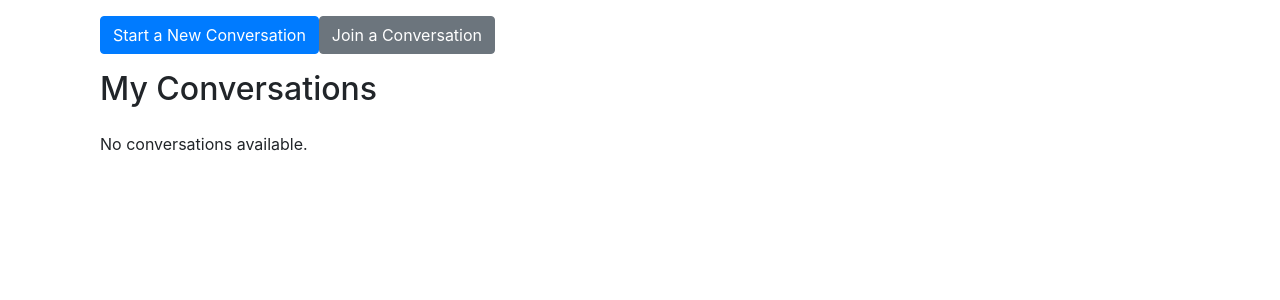
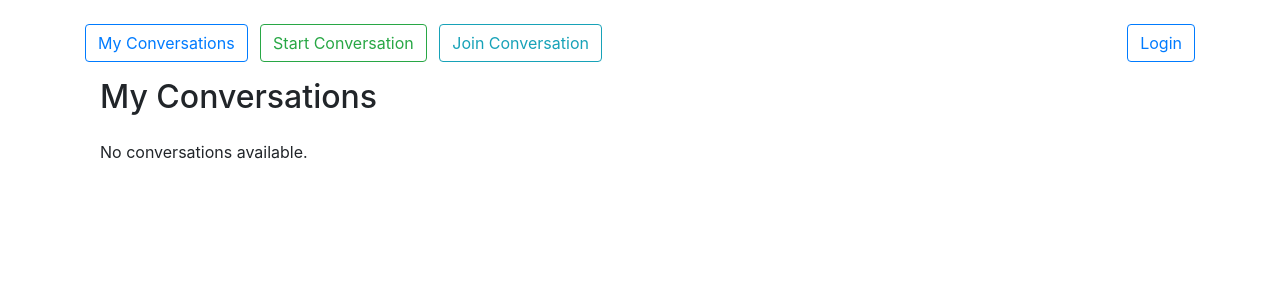
Before and after one commit to Jahankhan01/chat-app, a Django app: template chat/templates/chat/conversation_list.html in a window 1280 px wide. Shown: the top 300 px of the page. Run offline with Django 4.2, Linux system fonts and the light colour scheme; the template is opened without the code that fills it, so the values that code supplies are empty; some libraries are stand-ins or nearby versions.

Commit message:
UI modified

```diff
--- a/chat/forms.py
+++ b/chat/forms.py
@@ -31,3 +31,9 @@ class ConversationForm(forms.Form):
         required=True,
         label="Select users to add to the conversation"
     )
+
+    def __init__(self, *args, **kwargs):
+        logged_in_user = kwargs.pop('logged_in_user', None)
+        super().__init__(*args, **kwargs)
+        if logged_in_user:
+            self.fields['users'].queryset = User.objects.exclude(id=logged_in_user.id)
--- a/chat/templates/chat/base.html
+++ b/chat/templates/chat/base.html
@@ -12,17 +12,24 @@
     {% load crispy_forms_tags %}
 </head>
 <body>
-    <div class="container">
+    <div class="container mt-4">
         <div class="d-flex justify-content-between align-items-center mb-3">
+            <!-- Left Side Navigation -->
             <div>
-                <!-- Other potential header content can go here -->
+                <a href="{% url 'conversation_list' %}" class="btn btn-outline-primary mr-2">My Conversations</a>
+                <a href="{% url 'conversation_create' %}" class="btn btn-outline-success mr-2">Start Conversation</a>
+                <a href="{% url 'join_conversation' %}" class="btn btn-outline-info mr-2">Join Conversation</a>
             </div>
 
-            {% if user.is_authenticated %}
-                <div>
+            <!-- Right Side User Info -->
+            <div class="d-flex align-items-center">
+                {% if user.is_authenticated %}
+                    <span class="mr-3">Welcome, {{ user.username }}!</span>
                     <a href="{% url 'logout-user' %}" class="btn btn-outline-danger">Logout</a>
-                </div>
-            {% endif %}
+                {% else %}
+                    <a href="{% url 'login-user' %}" class="btn btn-outline-primary">Login</a>
+                {% endif %}
+            </div>
         </div>
 
         {% block content %}
--- a/chat/templates/chat/conversation_form.html
+++ b/chat/templates/chat/conversation_form.html
@@ -5,7 +5,6 @@
 <h2>Start a New Conversation</h2>
 <form method="post">
     {% csrf_token %}
-    <!-- {{ form.as_p }} -->
       {{ form|crispy }}
     <button type="submit" class="btn btn-primary">Create Conversation</button>
 </form>
--- a/chat/templates/chat/conversation_list.html
+++ b/chat/templates/chat/conversation_list.html
@@ -4,10 +4,10 @@
 {% block content %}
 <div class="container-fluid">
     <!-- Top Bar with Buttons -->
-    <div class="d-flex mb-3">
+    <!-- <div class="d-flex mb-3">
         <a href="{% url 'conversation_create' %}" class="btn btn-primary me-2">Start a New Conversation</a>
         <a href="{% url 'join_conversation' %}" class="btn btn-secondary">Join a Conversation</a>
-    </div>
+    </div> -->
 
     <!-- Conversations List -->
     <h2>My Conversations</h2>
--- a/chat/templates/chat/join_conversation.html
+++ b/chat/templates/chat/join_conversation.html
@@ -5,7 +5,6 @@
 <h2>Join a Conversation</h2>
 <form method="post">
     {% csrf_token %}
-    <!-- {{ form.as_p }} -->
     {{ form|crispy }}
     <button type="submit">Join</button>
 </form>
--- a/chat/views.py
+++ b/chat/views.py
@@ -83,6 +83,11 @@ class ConversationCreateView(LoginRequiredMixin, FormView):
     form_class = ConversationForm
     success_url = reverse_lazy('conversation_list')  # Change to your conversation list URL
 
+    def get_form_kwargs(self):
+        kwargs = super().get_form_kwargs()
+        kwargs['logged_in_user'] = self.request.user  # Pass the logged-in user to the form
+        return kwargs
+
     def form_valid(self, form):
         # Extract conversation name and selected users from the form
         conversation_name = form.cleaned_data['name']
```
